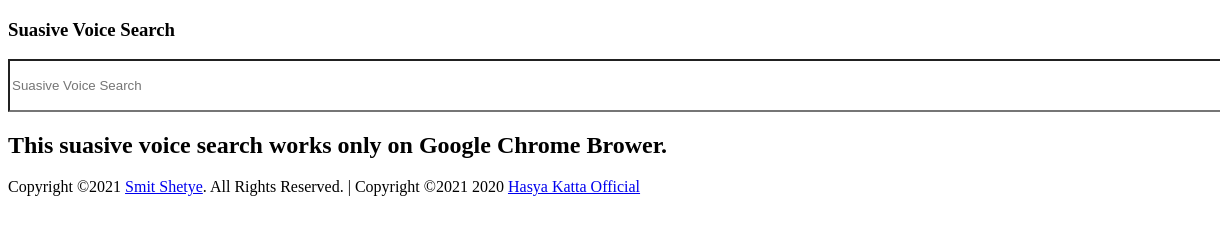
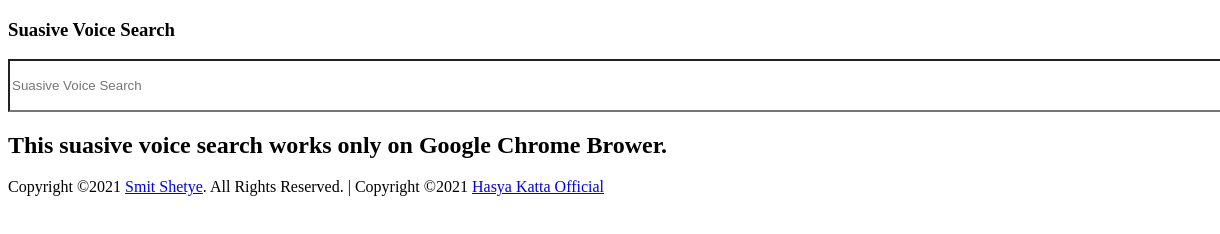
Before and after one commit to smitshetye/suasive, a plain HTML site: page index.html in a window 1280 px wide. Shown: the full height of the page, 0-1220 px from the left. Drawn offline with Linux system fonts and the light colour scheme.

Commit message:
Update index.html

```diff
--- a/index.html
+++ b/index.html
@@ -45,7 +45,7 @@
 		<!-- /.content -->
    <!-- /.content-wrapper -->
   <footer class="main-footer">
-     Copyright &copy;<script>document.write(new Date().getFullYear());</script> <a href="https://smitshetye.github.io/">Smit Shetye</a>. All Rights Reserved. |    Copyright &copy;<script>document.write(new Date().getFullYear());</script> 2020 <a href="https://hasyakattaofficial.github.io/">Hasya Katta Official</a>
+     Copyright &copy;<script>document.write(new Date().getFullYear());</script> <a href="https://smitshetye.github.io/">Smit Shetye</a>. All Rights Reserved. |    Copyright &copy;<script>document.write(new Date().getFullYear());</script> <a href="https://hasyakattaofficial.github.io/">Hasya Katta Official</a>
   </footer>
 
   	<!-- jQuery 3 -->
```
